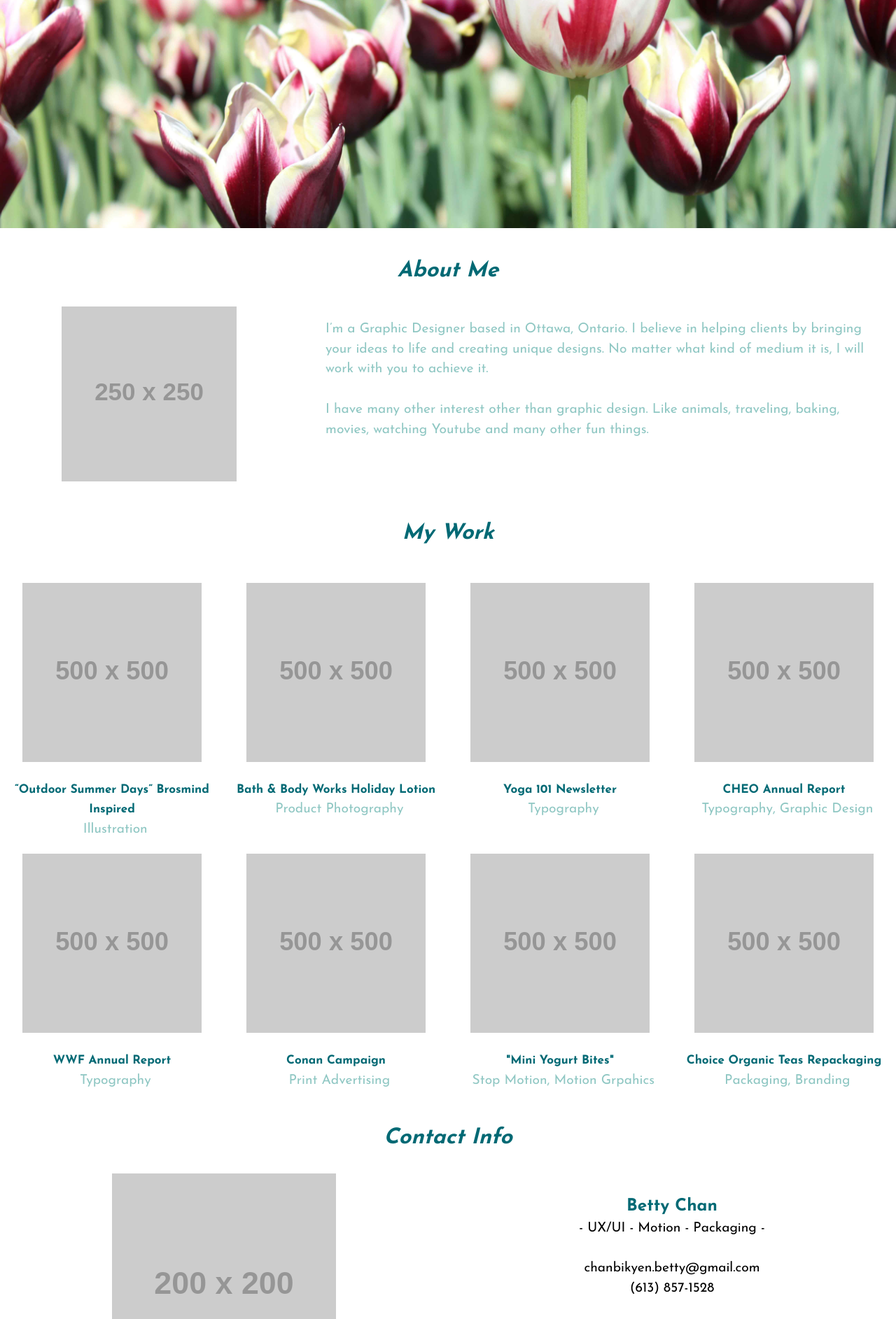
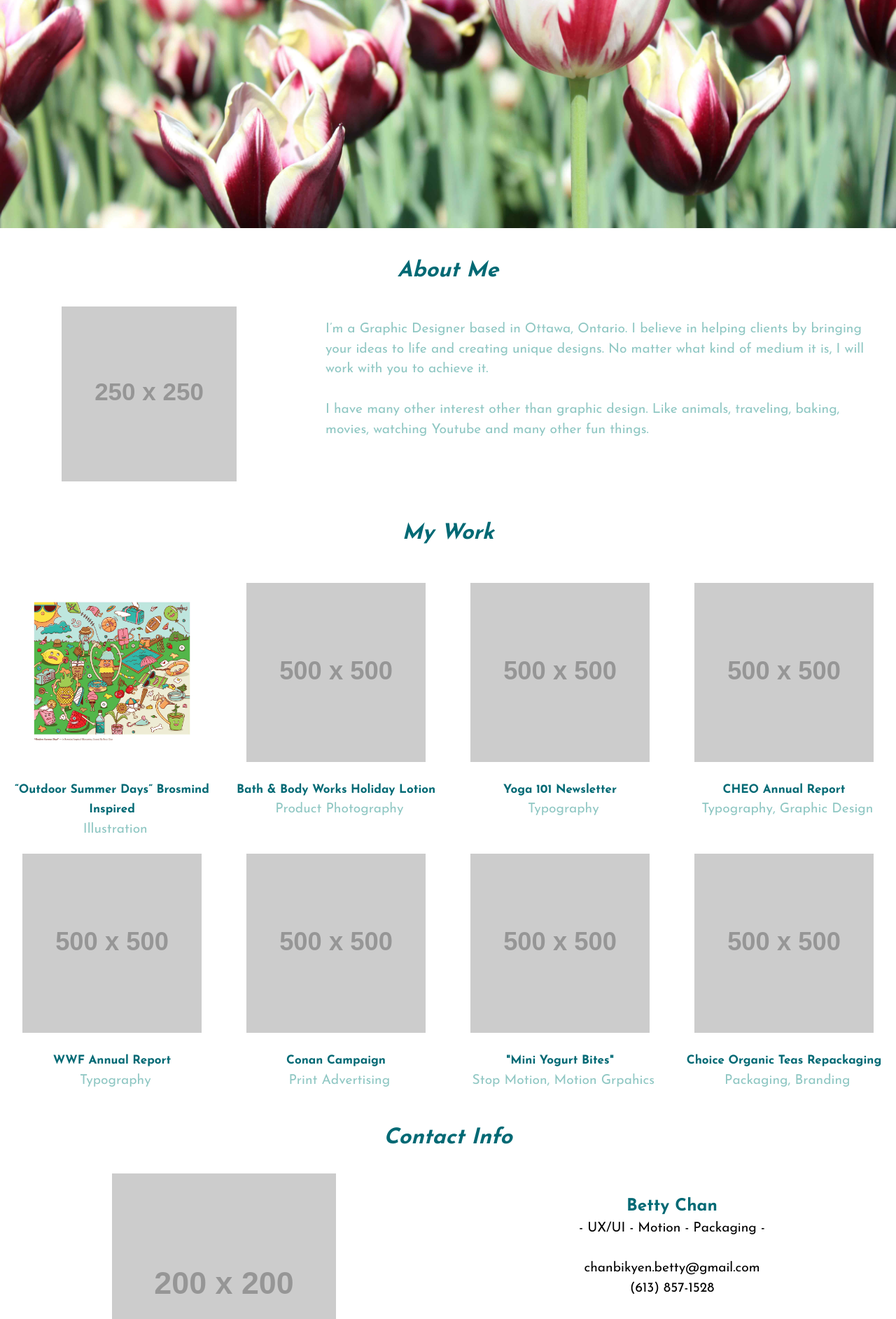
Before and after one commit to Chan0369/portfolio, a Jekyll site: the page built from index.html, in a window 1280 px wide. Shown: the part 394-2279 px from the top of the page at 70% size. Built offline with Jekyll 4.4.1, drawn with Linux system fonts in a browser that asks for light colours.

Commit message:
Added first portfolio piece called brosmind.jpg

```diff
--- a/index.html
+++ b/index.html
@@ -27,7 +27,7 @@ layout: default
 
     <div class="thumbnails">
       <div class="unit xs-1-2 s-1-2 m-1-4 l-1-4 xl-1-4 text-center">
-        <a href="portfolio.html"><img class="work-1" src="http://placehold.it/500x500" alt=""></a>
+        <a href="portfolio.html"><img class="work-1" src="images/brosmind.jpg" alt=""></a>
           <div class="unit xs-1 s-1 m-1 l-1 xl-1">
             <h3 class="title-1 padding-left milli">“Outdoor Summer Days” Brosmind Inspired</h3>
             <p class="p-1 padding-left">Illustration</p>
```
Also changed, not shown: images/brosmind.jpg (added).
